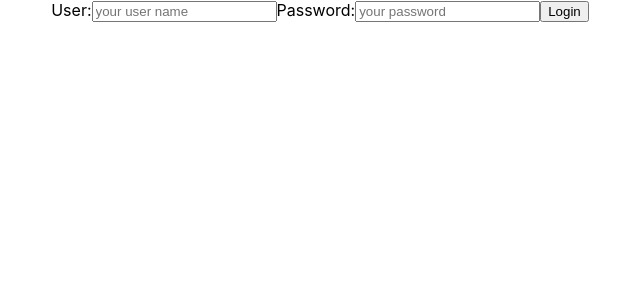
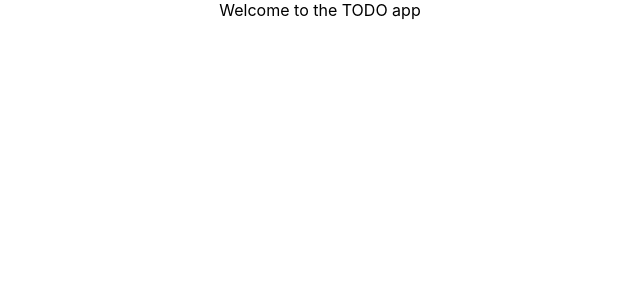
Before and after one commit to Malanius/fullstack-todo, a React (Create React App) app in the folder todo-fe/: page /welcome in a window 1280 px wide. Shown: the top 300 px of the page, without its empty margins (320-960 px from the left). Built offline with nearby package versions, Linux system fonts and the light colour scheme.

Commit message:
Prepare navigation with React Router

```diff
--- a/todo-fe/package.json
+++ b/todo-fe/package.json
@@ -5,6 +5,7 @@
   "dependencies": {
     "react": "^16.8.6",
     "react-dom": "^16.8.6",
+    "react-router-dom": "^5.0.1",
     "react-scripts": "3.0.1"
   },
   "scripts": {
--- /dev/null
+++ b/todo-fe/src/components/NavError/NavError.jsx
@@ -0,0 +1,9 @@
+import React from 'react';
+
+export default () => {
+    return (
+        <div>
+            404 - Seems you've found yourself in a bad place...
+        </div>
+    )
+}
--- /dev/null
+++ b/todo-fe/src/components/Welcome/Welcome.jsx
@@ -0,0 +1,9 @@
+import React from 'react';
+
+export default () => {
+    return (
+        <div>
+            Welcome to the TODO app
+        </div>
+    )
+}
--- a/todo-fe/src/containers/Login/Login.jsx
+++ b/todo-fe/src/containers/Login/Login.jsx
@@ -1,11 +1,10 @@
-import React, { Component } from 'react'
+import React, { Component } from 'react';
 
 export class Login extends Component {
 
     state = {
         username: '',
         password: '',
-        correct: false,
         showMessage: false
     }
 
@@ -20,19 +19,15 @@ export class Login extends Component {
 
     loginHandler = () => {
         //for now valid user is test:test
-        this.setState({
-            showMessage: true,
-            correct: this.state.username === 'test' && this.state.password === 'test'
-        })
+        if (this.state.username === 'test' && this.state.password === 'test') {
+            this.props.history.push('/welcome');
+        } else (
+            this.setState({ showMessage: true })
+        )
 
     }
 
     render() {
-        let message = '';
-        if (this.state.showMessage) {
-            message = this.state.correct ? 'Login sucesfull...' : 'Login incorrect!'
-        }
-
         return (
             <div className="login">
                 User:
@@ -49,7 +44,7 @@ export class Login extends Component {
                     value={this.state.password}
                     onChange={(event) => this.inputChangeHandler(event)} />
                 <button onClick={() => this.loginHandler()}>Login</button>
-                <p>{message}</p>
+                <p>{this.state.showMessage && 'Login incorrect!'}</p>
             </div>
         )
     }
--- a/todo-fe/src/containers/TodoApp/TodoApp.jsx
+++ b/todo-fe/src/containers/TodoApp/TodoApp.jsx
@@ -1,12 +1,23 @@
 import React, { Component } from 'react';
 import { Login } from '../Login/Login';
+import { BrowserRouter as Router, Route, Switch } from 'react-router-dom';
+import Welcome from '../../components/Welcome/Welcome';
+import NavError from '../../components/NavError/NavError';
+
 
 export class TodoApp extends Component {
 
     render() {
         return (
             <div className="TodoApp">
-                <Login />
+                <Router>
+                    <Switch>
+                        <Route path="/" exact component={Login} />
+                        <Route path="/login" component={Login} />
+                        <Route path="/welcome" component={Welcome} />
+                        <Route component={NavError} />
+                    </Switch>
+                </Router>
             </div>
         )
 
```
Also changed, not shown: 1 other file (tests, documents, lock files or other folders).
